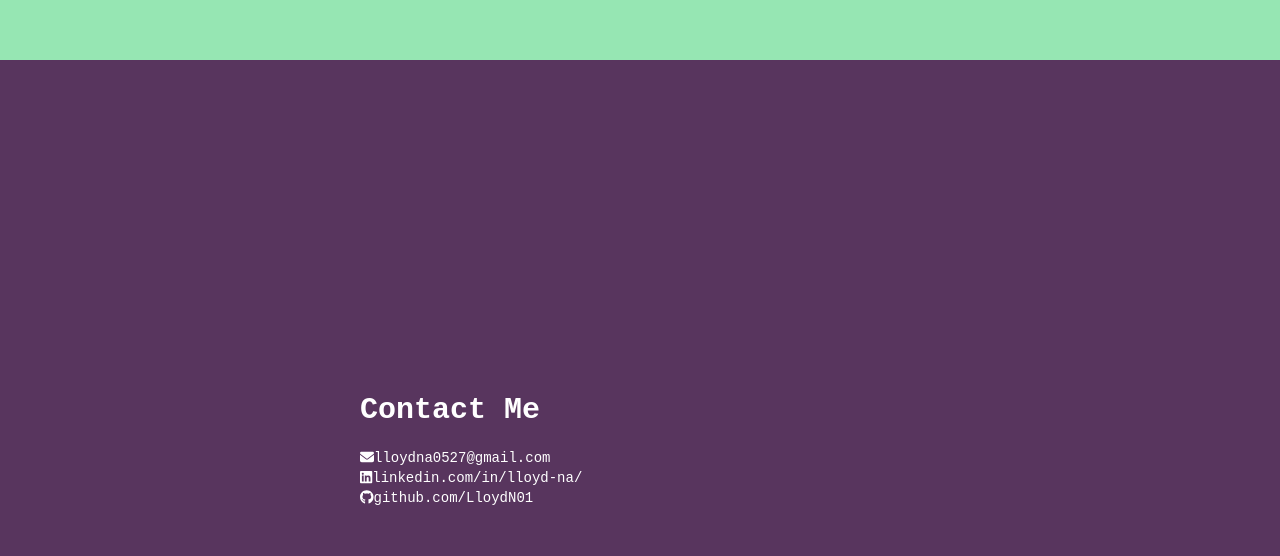
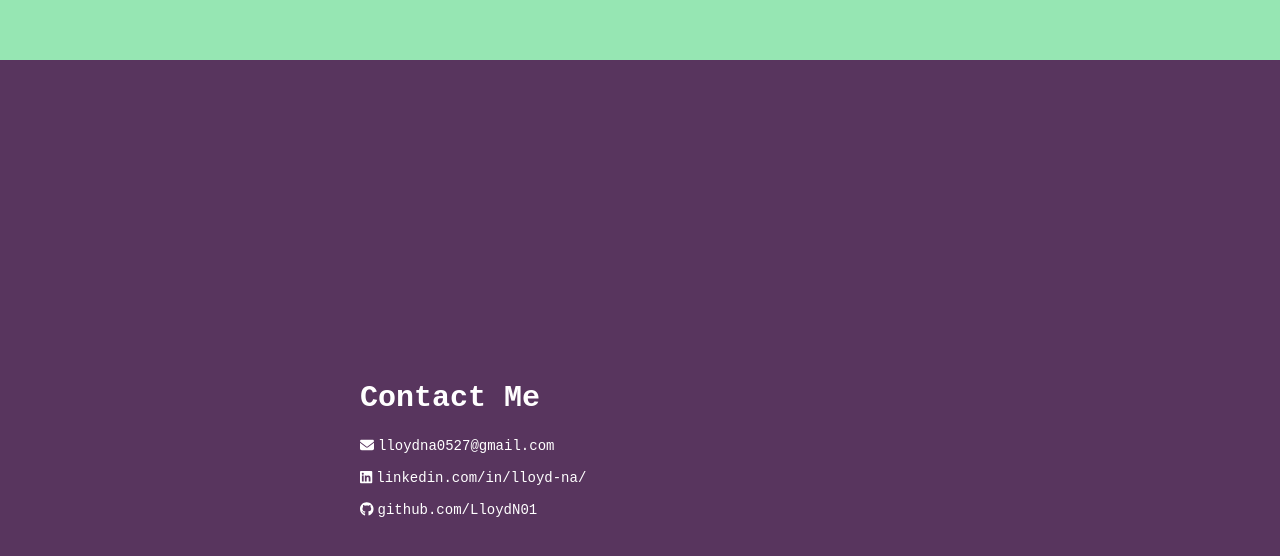
Before and after one commit to LloydN01/Personal_Website_React, a React (Create React App) app: page / in a window 1280 px wide. Shown: the part 5540-6096 px from the top of the page. Built offline with nearby package versions, Linux system fonts and the light colour scheme.

Commit message:
fix experience section again

```diff
--- a/src/App.tsx
+++ b/src/App.tsx
@@ -1,3 +1,4 @@
+import React from "react";
 import "./App.css";
 import ContactSection from "./sections/contactSection";
 import ExperienceSection from "./sections/experienceSection";
--- a/src/components/project.tsx
+++ b/src/components/project.tsx
@@ -1,5 +1,6 @@
 import { faCaretLeft, faCaretRight } from "@fortawesome/free-solid-svg-icons";
 import { FontAwesomeIcon } from "@fortawesome/react-fontawesome";
+import React from "react";
 import { useState } from "react";
 
 const Project = ({
--- a/src/sections/contactSection.tsx
+++ b/src/sections/contactSection.tsx
@@ -1,27 +1,34 @@
 import { faGithub, faLinkedin } from "@fortawesome/free-brands-svg-icons";
 import { faEnvelope } from "@fortawesome/free-solid-svg-icons";
 import { FontAwesomeIcon } from "@fortawesome/react-fontawesome";
+import React from "react";
 
 const ContactSection = () => {
     return (
         <div className="h-screen bg-[#58355E] w-full text-white flex flex-row items-center md:justify-center">
             <div className="flex flex-col m-5 md:p-10 md:w-[40rem]">
                 <h1 className="font-bold text-xl md:text-3xl">Contact Me</h1>
-                <ul className="list-none my-5 text-xs md:text-sm">
-                    <li>
+                <ul className="list-none my-5 text-xs md:text-sm space-y-3">
+                    <li className="space-x-1">
                         <FontAwesomeIcon icon={faEnvelope} />
-                        lloydna0527@gmail.com
+                        <span>lloydna0527@gmail.com</span>
                     </li>
                     <li>
-                        <a href="https://www.linkedin.com/in/lloyd-na/">
+                        <a
+                            href="https://www.linkedin.com/in/lloyd-na/"
+                            className="space-x-1"
+                        >
                             <FontAwesomeIcon icon={faLinkedin} />
-                            linkedin.com/in/lloyd-na/
+                            <span>linkedin.com/in/lloyd-na/</span>
                         </a>
                     </li>
-                    <li>
-                        <a href="https://github.com/LloydN01">
+                    <li className="space-x-1">
+                        <a
+                            href="https://github.com/LloydN01"
+                            className="space-x-1"
+                        >
                             <FontAwesomeIcon icon={faGithub} />
-                            github.com/LloydN01
+                            <span>github.com/LloydN01</span>
                         </a>
                     </li>
                 </ul>
--- a/src/sections/experienceSection.tsx
+++ b/src/sections/experienceSection.tsx
@@ -1,4 +1,4 @@
-import { useState } from "react";
+import React, { useState } from "react";
 
 const ExperienceSection = () => {
     const [selectedJob, setSelectedJob] = useState<string | null>(null);
@@ -25,7 +25,7 @@ const ExperienceSection = () => {
     ];
 
     return (
-        <div className="h-screen bg-[#96E6B3] w-full text-black flex flex-row justify-center">
+        <div className="h-screen bg-[#96E6B3] w-full text-black flex flex-row md:justify-center">
             <div className="flex flex-col md:flex-row m-5 md:p-10 md:w-[60rem] space-y-5 md:space-y-0 md:space-x-10">
                 <div className="flex flex-col md:w-1/3">
                     <h1 className="font-bold text-xl md:text-3xl mb-10">
--- a/src/sections/introductionSection.tsx
+++ b/src/sections/introductionSection.tsx
@@ -1,3 +1,4 @@
+import React from "react";
 import { useEffect, useState } from "react";
 
 const titleArray = [
--- a/src/sections/projectSections.tsx
+++ b/src/sections/projectSections.tsx
@@ -1,3 +1,4 @@
+import React from "react";
 import Project from "../components/project";
 
 // Import images
--- a/src/sections/skillsSection.tsx
+++ b/src/sections/skillsSection.tsx
@@ -1,3 +1,5 @@
+import React from "react";
+
 const SkillsSection = () => {
     return (
         <div className="h-screen bg-[#FF9FE5] w-full text-black flex flex-row items-center md:justify-center">
```
